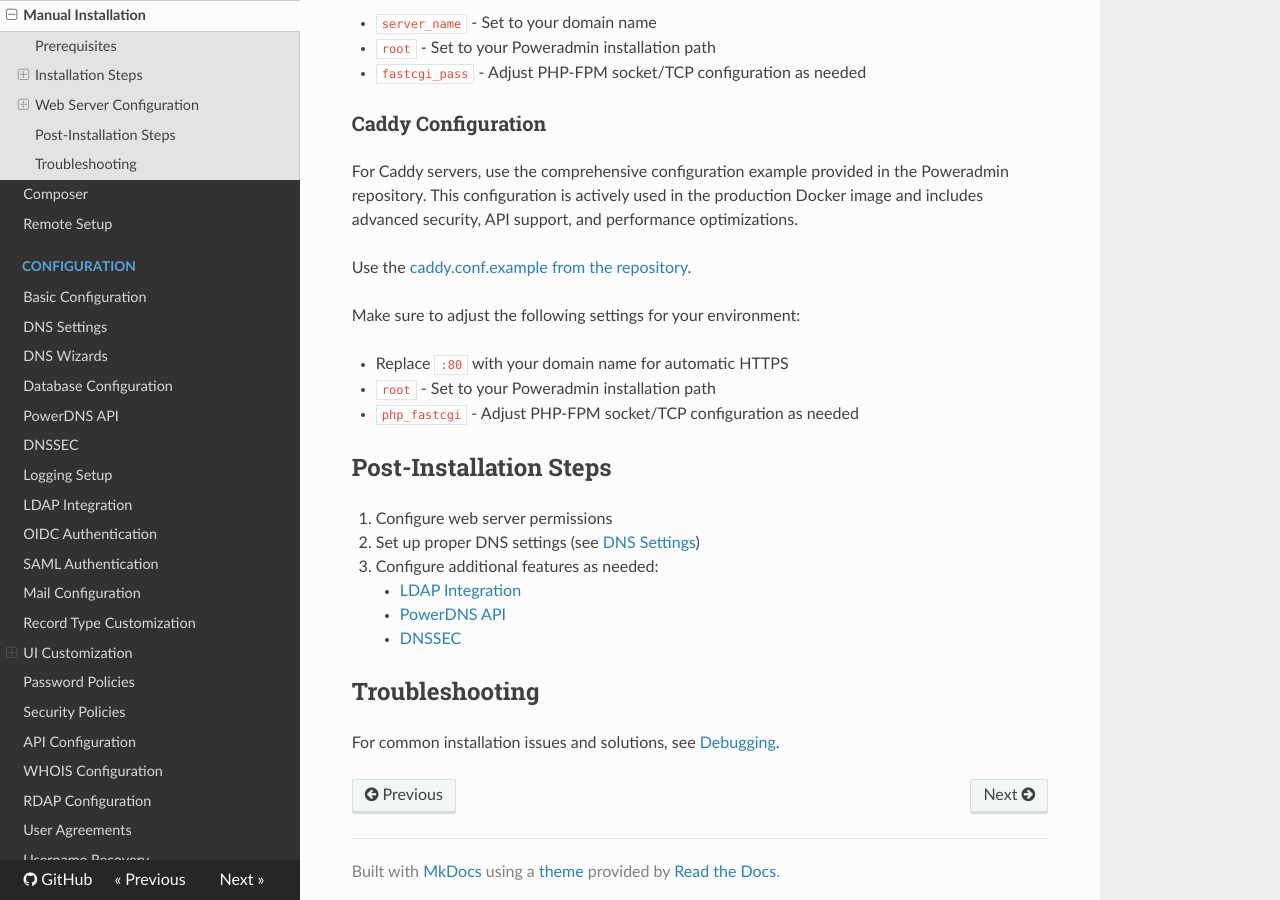
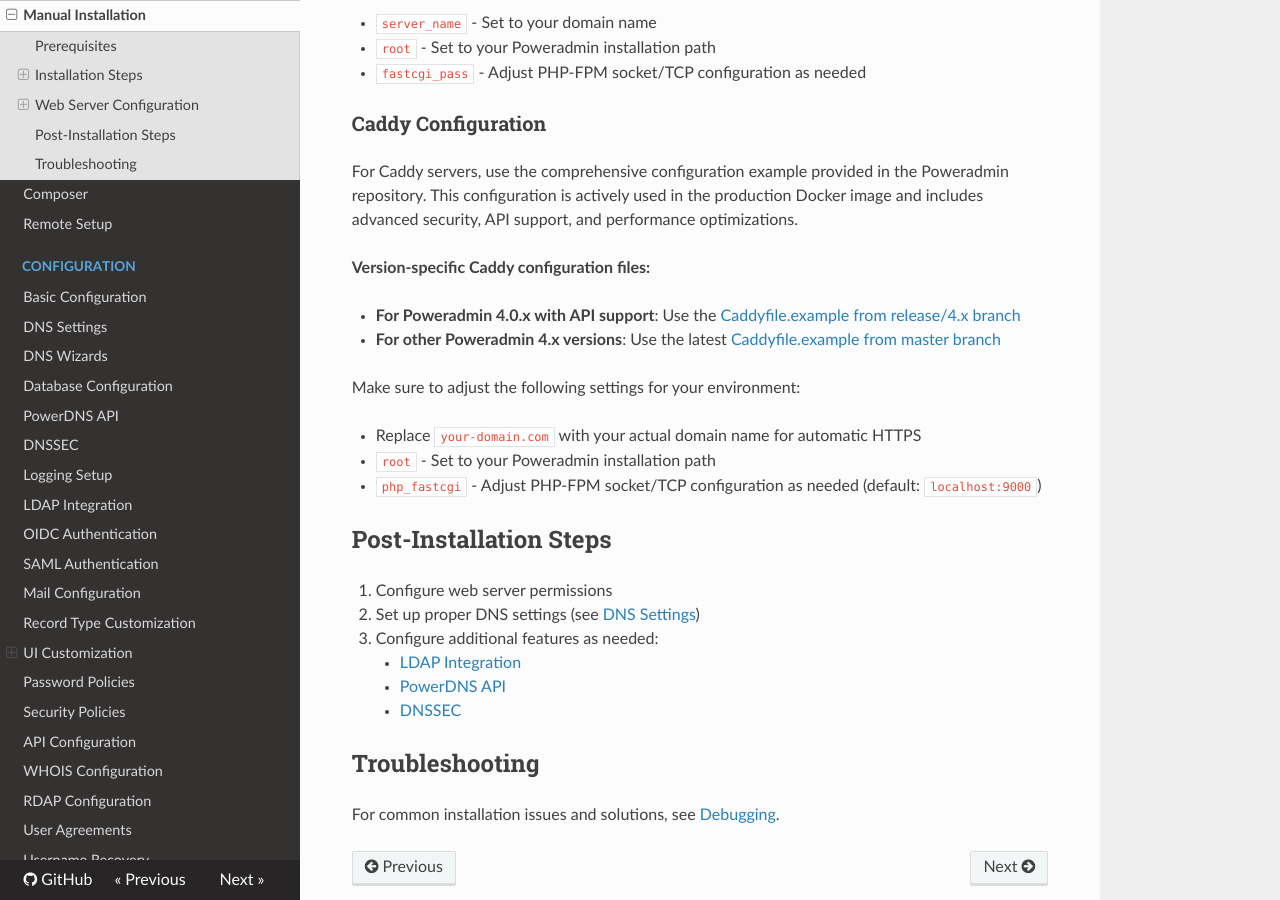
Before and after one commit to poweradmin/poweradmin-docs, an MkDocs documentation site: the page built from docs/installation/manual.md, in a window 1280 px wide and 900 px high, scrolled down 3537 px. Built offline with MkDocs 1.6.1, drawn with Linux system fonts in a browser that asks for light colours; nearby versions of some CDN libraries.

Commit message:
fix(docs): correct Caddy config filename and add version-specific links

```diff
--- a/docs/installation/manual.md
+++ b/docs/installation/manual.md
@@ -167,13 +167,16 @@
 ### Caddy Configuration
 For Caddy servers, use the comprehensive configuration example provided in the Poweradmin repository. This configuration is actively used in the production Docker image and includes advanced security, API support, and performance optimizations.
 
-Use the [caddy.conf.example from the repository](https://github.com/poweradmin/poweradmin/blob/master/caddy.conf.example).
+**Version-specific Caddy configuration files:**
+
+- **For Poweradmin 4.0.x with API support**: Use the [Caddyfile.example from release/4.x branch](https://github.com/poweradmin/poweradmin/blob/release/4.x/Caddyfile.example)
+- **For other Poweradmin 4.x versions**: Use the latest [Caddyfile.example from master branch](https://github.com/poweradmin/poweradmin/blob/master/Caddyfile.example)
 
 Make sure to adjust the following settings for your environment:
 
-- Replace `:80` with your domain name for automatic HTTPS
+- Replace `your-domain.com` with your actual domain name for automatic HTTPS
 - `root` - Set to your Poweradmin installation path
-- `php_fastcgi` - Adjust PHP-FPM socket/TCP configuration as needed
+- `php_fastcgi` - Adjust PHP-FPM socket/TCP configuration as needed (default: `localhost:9000`)
 
 ## Post-Installation Steps
 
```
